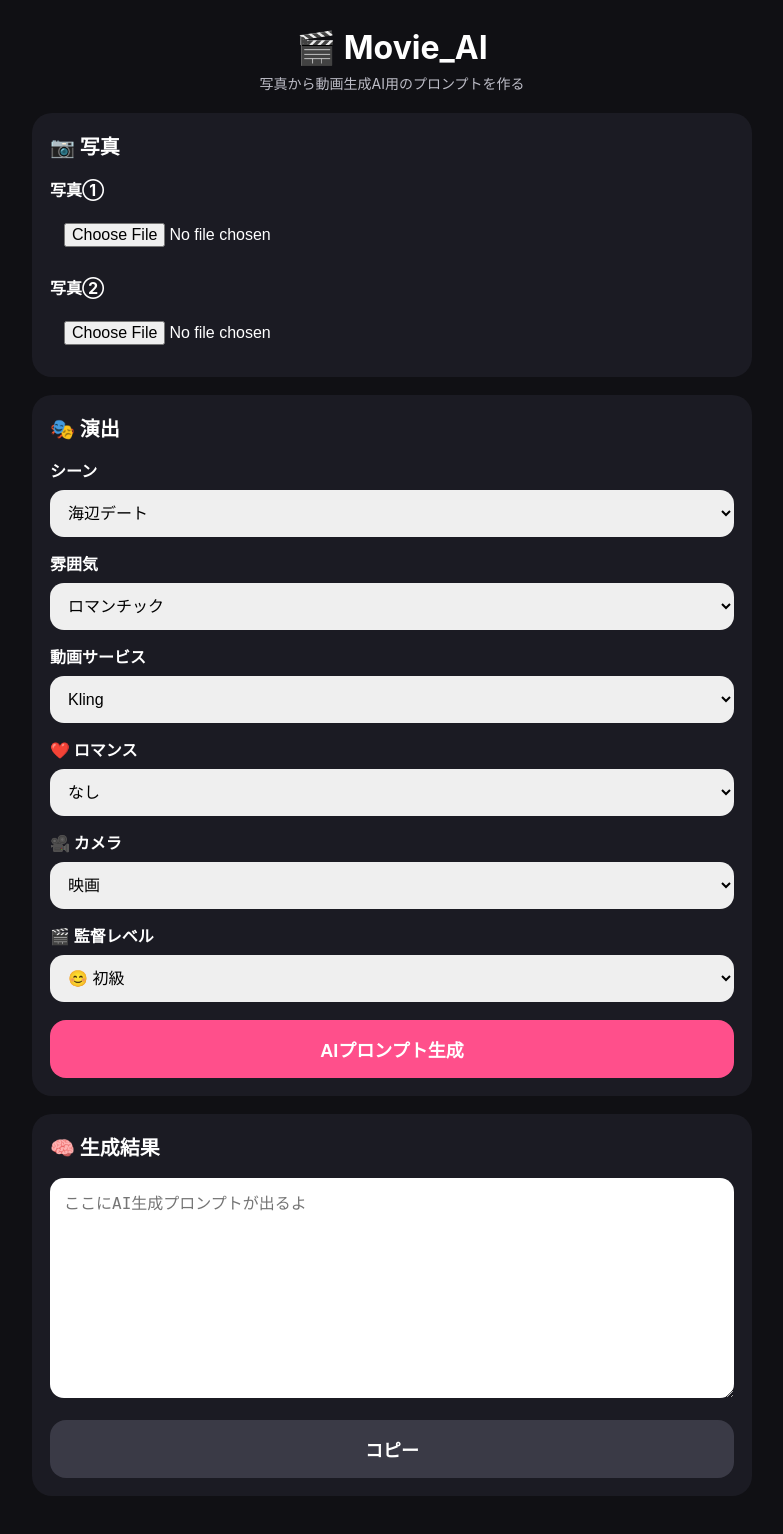
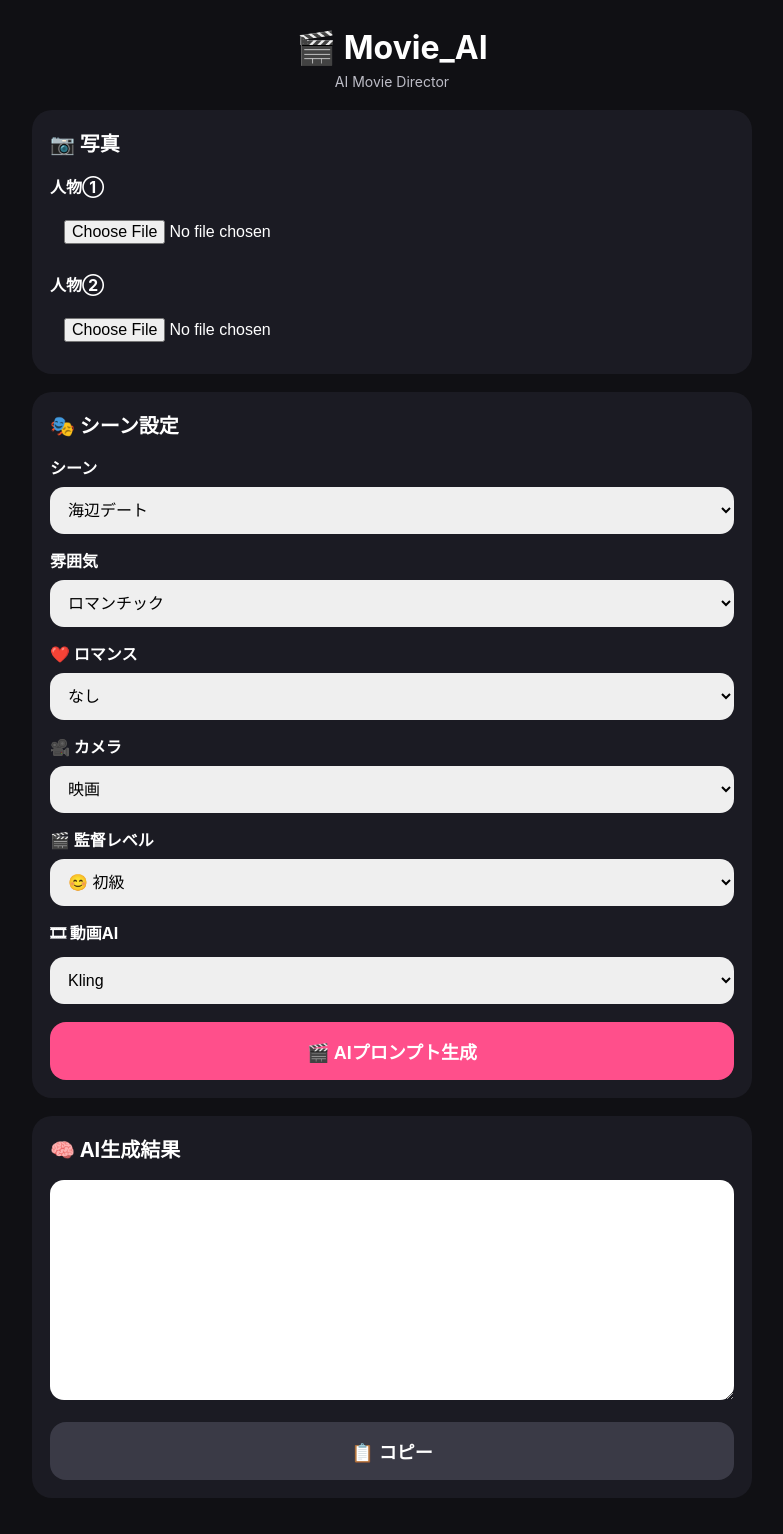
Before and after one commit to jv8gbf476b-ctrl/Movie_AI, a Flask app: page / in a window 1280 px wide. Shown: the whole page, without its empty margins (248-1031 px from the left). Before the commit the page ends 1496 px from the top, so only its background shows below. Run offline with Flask 3, Linux system fonts and the light colour scheme.

Commit message:
Update index.html

```diff
--- a/templates/index.html
+++ b/templates/index.html
@@ -1,103 +1,196 @@
 <!DOCTYPE html>
 <html lang="ja">
+
 <head>
+
 <meta charset="UTF-8">
+
 <meta name="viewport" content="width=device-width, initial-scale=1.0">
-  <title>Movie_AI Ver.3</title>
-  <link rel="stylesheet" href="{{ url_for('static', filename='css/style.css') }}?v=3">
+
+<title>Movie_AI Ver.4</title>
+
+<link rel="stylesheet" href="{{ url_for('static', filename='css/style.css') }}?v=4">
+
 </head>
+
 <body>
 
 <div class="app">
+
 <header>
+
 <h1>🎬 Movie_AI</h1>
-    <p>写真から動画生成AI用のプロンプトを作る</p>
+
+<p>AI Movie Director</p>
+
 </header>
 
 <main>
+
 <section class="card">
+
 <h2>📷 写真</h2>
 
-      <label>写真①</label>
+<label>人物①</label>
+
 <input type="file" id="photo1" accept="image/*">
-      <img id="preview1" class="preview" alt="写真①プレビュー">
 
-      <label>写真②</label>
+<img id="preview1" class="preview">
+
+<label>人物②</label>
+
 <input type="file" id="photo2" accept="image/*">
-      <img id="preview2" class="preview" alt="写真②プレビュー">
+
+<img id="preview2" class="preview">
+
 </section>
 
 <section class="card">
-      <h2>🎭 演出</h2>
+
+<h2>🎭 シーン設定</h2>
 
 <label>シーン</label>
+
 <select id="scene">
-        <option value="romantic beach date, walking hand in hand near the ocean at sunset">海辺デート</option>
-        <option value="romantic night view date, standing close together under city lights">夜景デート</option>
-        <option value="cute cafe date, smiling and talking naturally across a small table">カフェデート</option>
-        <option value="amusement park date, walking together with joyful expressions and colorful lights">遊園地デート</option>
-        <option value="cinematic movie scene, emotional couple moment with dramatic lighting">映画風</option>
-        <option value="Korean drama style romantic scene, soft lighting and emotional eye contact">韓国ドラマ風</option>
-        <option value="travel vlog style romantic scene, walking together in a beautiful travel destination">旅行風</option>
+
+<option value="romantic beach date">海辺デート</option>
+
+<option value="night city date">夜景デート</option>
+
+<option value="cute cafe">カフェ</option>
+
+<option value="amusement park">遊園地</option>
+
+<option value="travel">旅行</option>
+
+<option value="movie scene">映画風</option>
+
+<option value="korean drama">韓国ドラマ</option>
+
+<option value="summer festival">夏祭り</option>
+
+<option value="snow">雪景色</option>
+
+<option value="cherry blossom">桜</option>
+
 </select>
 
 <label>雰囲気</label>
+
 <select id="mood">
-        <option value="romantic, cinematic, soft lighting">ロマンチック</option>
-        <option value="cute, natural, warm atmosphere">かわいい自然体</option>
-        <option value="emotional, dramatic, movie-like">感動的</option>
-        <option value="fun, playful, bright mood">楽しい</option>
-        <option value="luxury, elegant, premium film style">高級映画風</option>
-      </select>
 
-      <label>動画サービス</label>
-      <select id="service">
-        <option value="Kling">Kling</option>
-        <option value="Runway">Runway</option>
-        <option value="Pika">Pika</option>
+<option value="romantic">ロマンチック</option>
+
+<option value="cute">かわいい</option>
+
+<option value="emotional">感動</option>
+
+<option value="happy">幸せ</option>
+
+<option value="luxury">高級感</option>
+
+<option value="cinematic">映画</option>
+
 </select>
 
 <label>❤️ ロマンス</label>
+
 <select id="romance">
+
 <option value="none">なし</option>
+
 <option value="holding hands">🤝 手をつなぐ</option>
+
 <option value="warm hug">🤗 ハグ</option>
+
 <option value="gentle kiss">💋 キス</option>
-        <option value="forehead kiss">😘 おでこにキス</option>
+
+<option value="forehead kiss">😘 おでこキス</option>
+
 <option value="looking into each other's eyes">💞 見つめ合う</option>
+
 <option value="proposal">💍 プロポーズ</option>
+
 <option value="dancing together">💃 ダンス</option>
+
 <option value="embracing in the rain">☔ 雨の中で抱き合う</option>
+
 </select>
 
 <label>🎥 カメラ</label>
+
 <select id="camera">
+
 <option value="cinematic">映画</option>
+
 <option value="drone shot">ドローン</option>
+
 <option value="close up">クローズアップ</option>
+
+<option value="POV">POV</option>
+
 <option value="slow motion">スローモーション</option>
-        <option value="POV">POV</option>
-        <option value="handheld">手持ちカメラ</option>
+
+<option value="handheld">手持ち</option>
+
 </select>
 
 <label>🎬 監督レベル</label>
+
 <select id="director">
+
 <option value="simple">😊 初級</option>
+
 <option value="cinematic">🎬 映画監督</option>
+
 <option value="hollywood">🏆 ハリウッド監督</option>
+
 </select>
 
-      <button id="generateBtn">AIプロンプト生成</button>
+<label>🎞 動画AI</label>
+
+<select id="service">
+
+<option>Kling</option>
+
+<option>Runway</option>
+
+<option>Pika</option>
+
+<option>Veo</option>
+
+<option>Luma</option>
+
+</select>
+
+<button id="generateBtn">
+
+🎬 AIプロンプト生成
+
+</button>
+
 </section>
 
 <section class="card">
-      <h2>🧠 生成結果</h2>
-      <textarea id="result" placeholder="ここにAI生成プロンプトが出るよ"></textarea>
-      <button id="copyBtn" class="subButton">コピー</button>
+
+<h2>🧠 AI生成結果</h2>
+
+<textarea id="result"></textarea>
+
+<button id="copyBtn" class="subButton">
+
+📋 コピー
+
+</button>
+
 </section>
+
 </main>
+
 </div>
 
-<script src="{{ url_for('static', filename='js/script.js') }}?v=3"></script>
+<script src="{{ url_for('static', filename='js/script.js') }}?v=4"></script>
+
 </body>
+
 </html>
```
Lines whose indentation alone changed are shown as unchanged.
